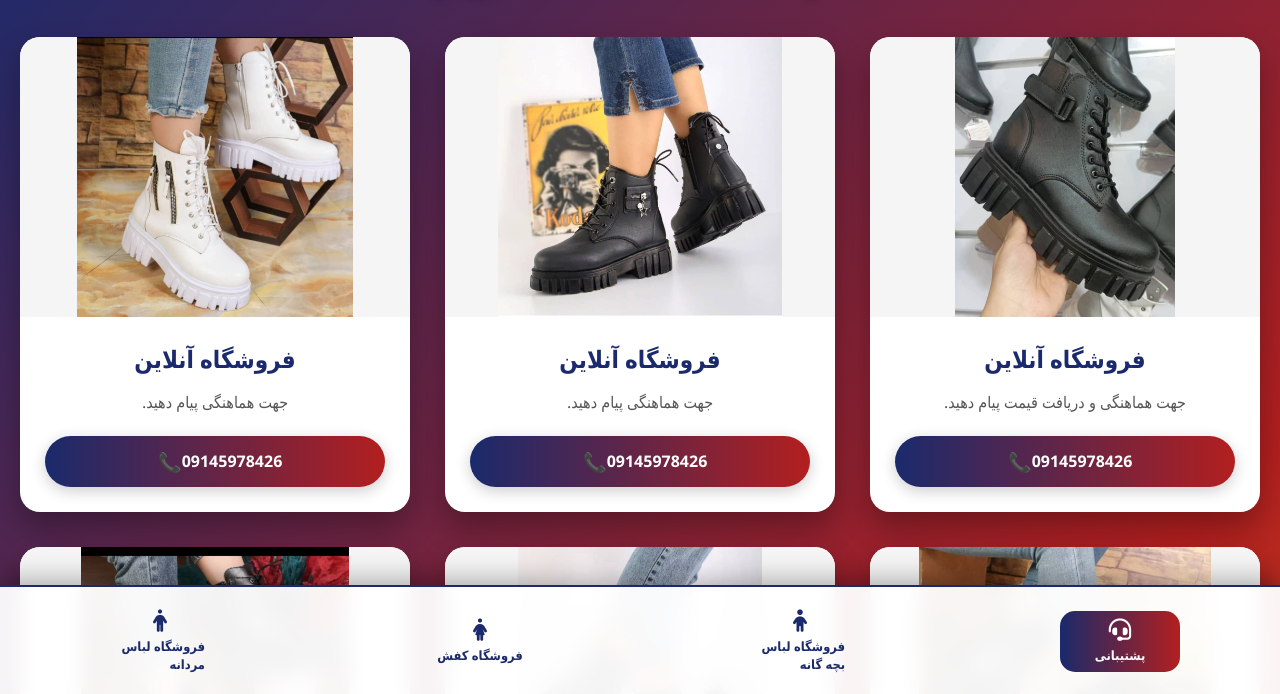
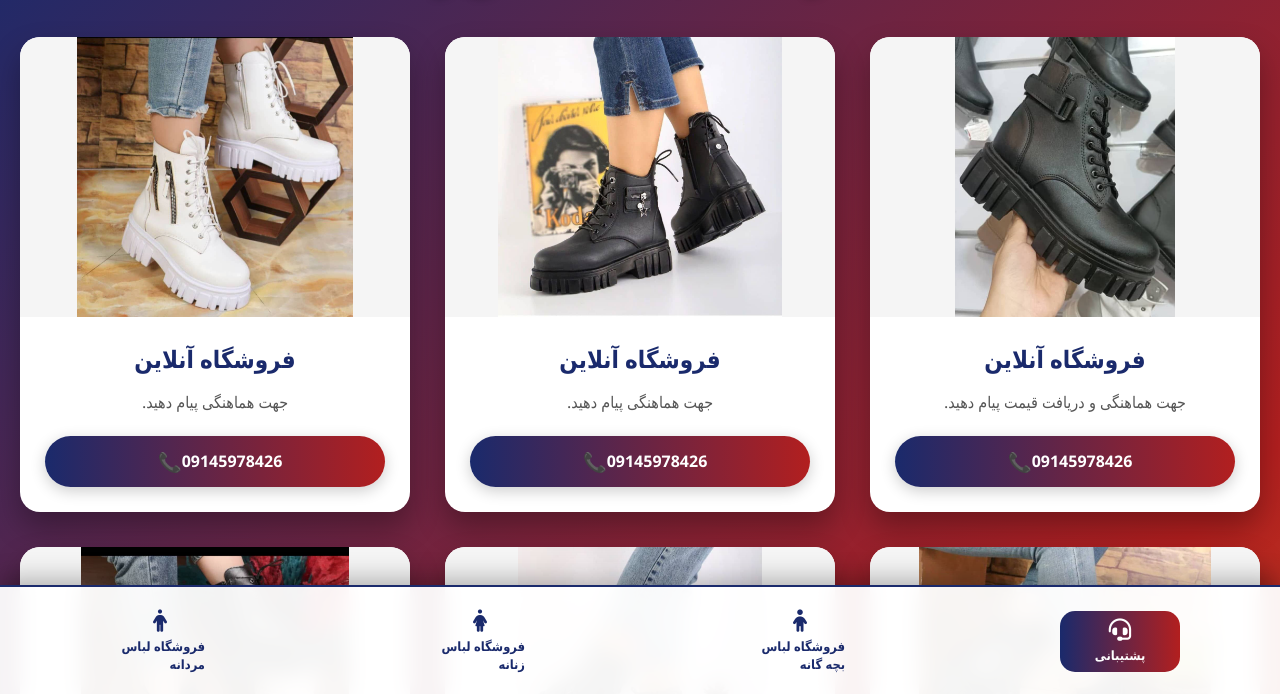
Before and after one commit to mbuiop/Psak, a plain HTML site: page index.html in a window 1280 px wide. Shown: the part 104-798 px from the top of the page. Drawn offline with Linux system fonts and the light colour scheme.

Commit message:
Update index.html

```diff
--- a/index.html
+++ b/index.html
@@ -442,7 +442,7 @@
         </a>
         <a href="m2.html" class="nav-item">
             <i class="fas fa-female nav-icon"></i>
-            <span class="nav-text">فروشگاه کفش</span>
+            <span class="nav-text">فروشگاه لباس زنانه</span>
         </a>
         <a href="m3.html" class="nav-item">
             <i class="fas fa-male nav-icon"></i>
```
